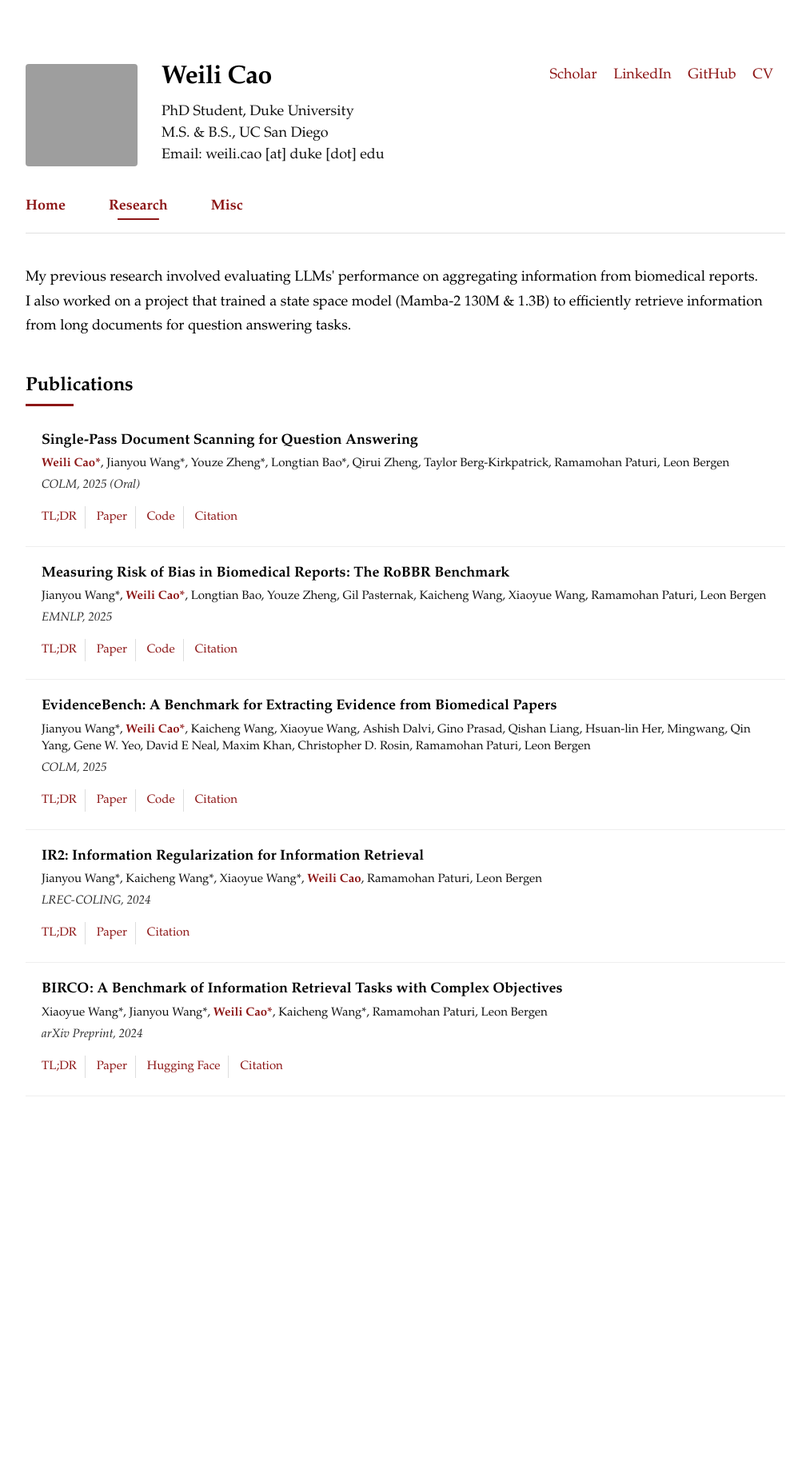
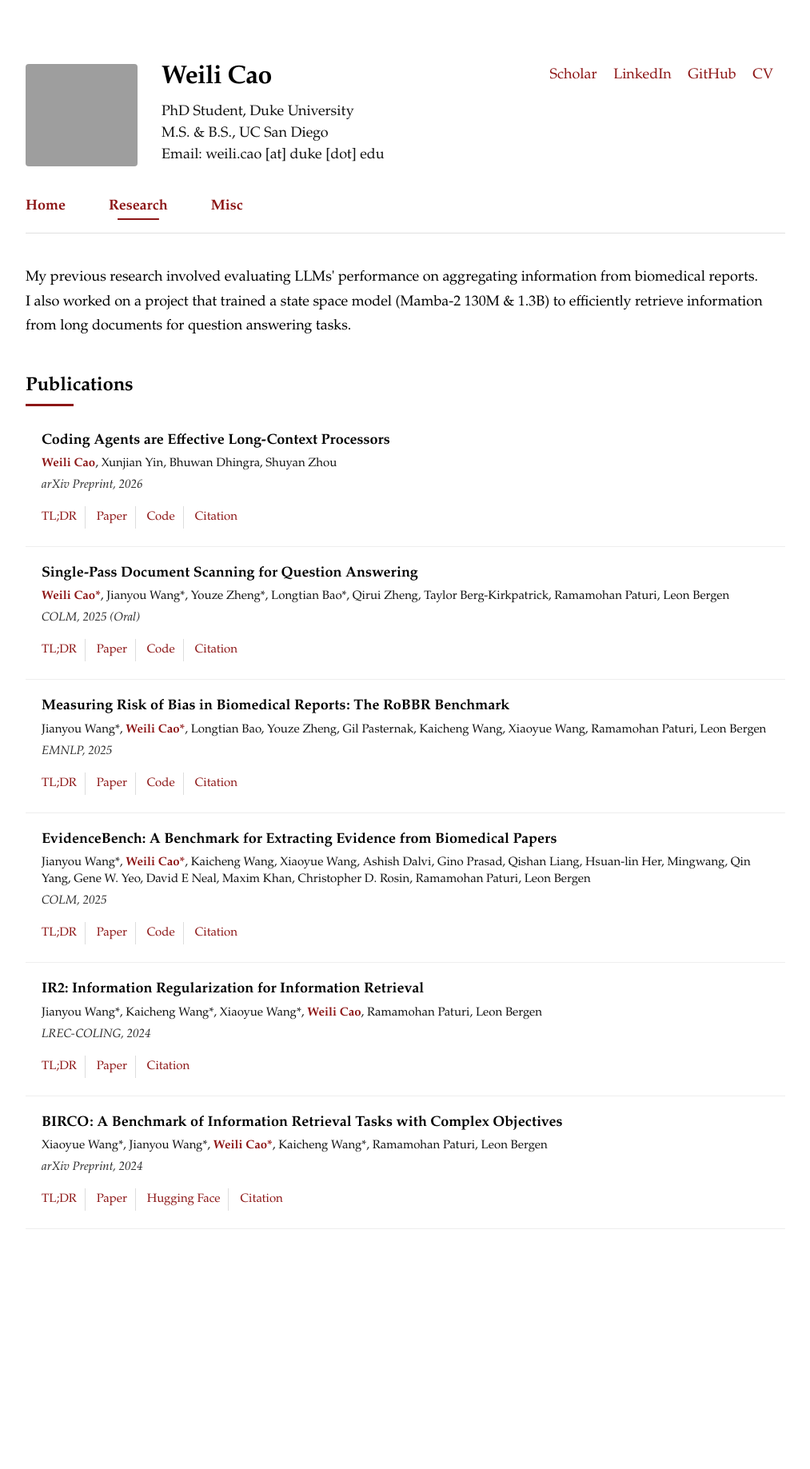
Before and after one commit to weilicao/weilicao.github.io, a Jekyll site: the page built from research.html, in a window 1280 px wide. Shown: the whole page at 80% size, without its empty margins (133-1146 px from the left). Built offline with Jekyll 4.4.1, drawn with Linux system fonts in a browser that asks for light colours; before the commit the page ends 1671 px from its top, so only the background shows below that; grey boxes are pictures that could not be loaded.

Commit message:
Add Coding Agents preprint to publications and news

```diff
--- a/_data/news.yml
+++ b/_data/news.yml
@@ -1,3 +1,6 @@
+- date: "March 2026"
+  content: "New preprint: <a href='https://arxiv.org/abs/2603.20432'>Coding Agents are Effective Long-Context Processors</a> 🎉"
+
 - date: "October 2025"
   content: "Our <a href='https://arxiv.org/abs/2504.03101'>SPScanner paper</a> has been accepted as an oral presentation at COLM 2025 🎉! "
 
--- a/_data/publications.yml
+++ b/_data/publications.yml
@@ -1,3 +1,32 @@
+- id: "CodingAgents"
+  title: "Coding Agents are Effective Long-Context Processors"
+  authors:
+    - name: "Weili Cao"
+      is_self: true
+    - name: "Xunjian Yin"
+      is_self: false
+    - name: "Bhuwan Dhingra"
+      is_self: false
+    - name: "Shuyan Zhou"
+      is_self: false
+  venue: "arXiv Preprint, 2026"
+  links:
+    - name: "Paper"
+      url: "https://arxiv.org/abs/2603.20432"
+    - name: "Code"
+      url: "https://github.com/weilicao/Coding_Agents_are_Effective_Long_Context_Processors"
+  tldr: "We show that off-the-shelf coding agents can serve as powerful long-context processors, outperforming published SOTA by 17.3% avg across 5 benchmarks."
+  citation: "@misc{cao2026codingagents,
+      title={Coding Agents are Effective Long-Context Processors},
+      author={Weili Cao and Xunjian Yin and Bhuwan Dhingra and Shuyan Zhou},
+      year={2026},
+      eprint={2603.20432},
+      archivePrefix={arXiv},
+      primaryClass={cs.CL},
+      url={https://arxiv.org/abs/2603.20432}
+}"
+
+
 - id: "SPS"
   title: "Single-Pass Document Scanning for Question Answering"
   authors:
```
